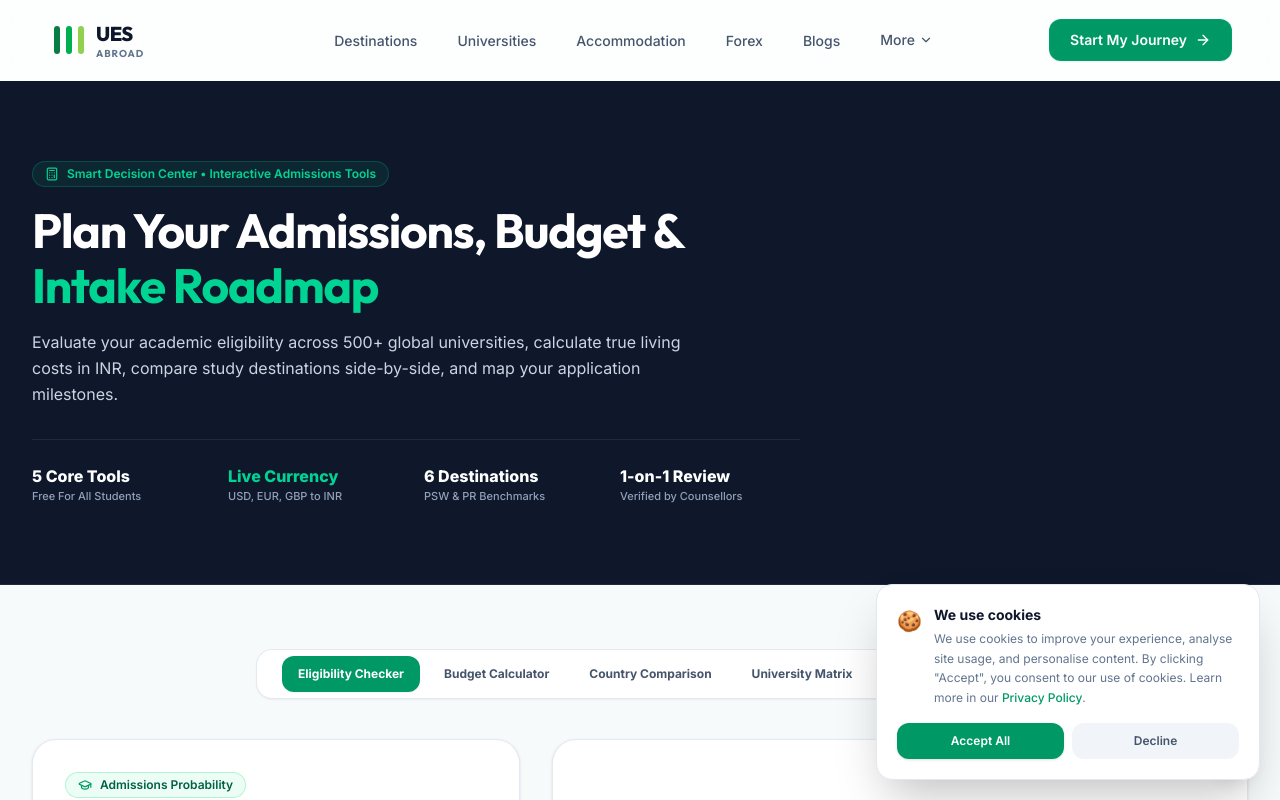
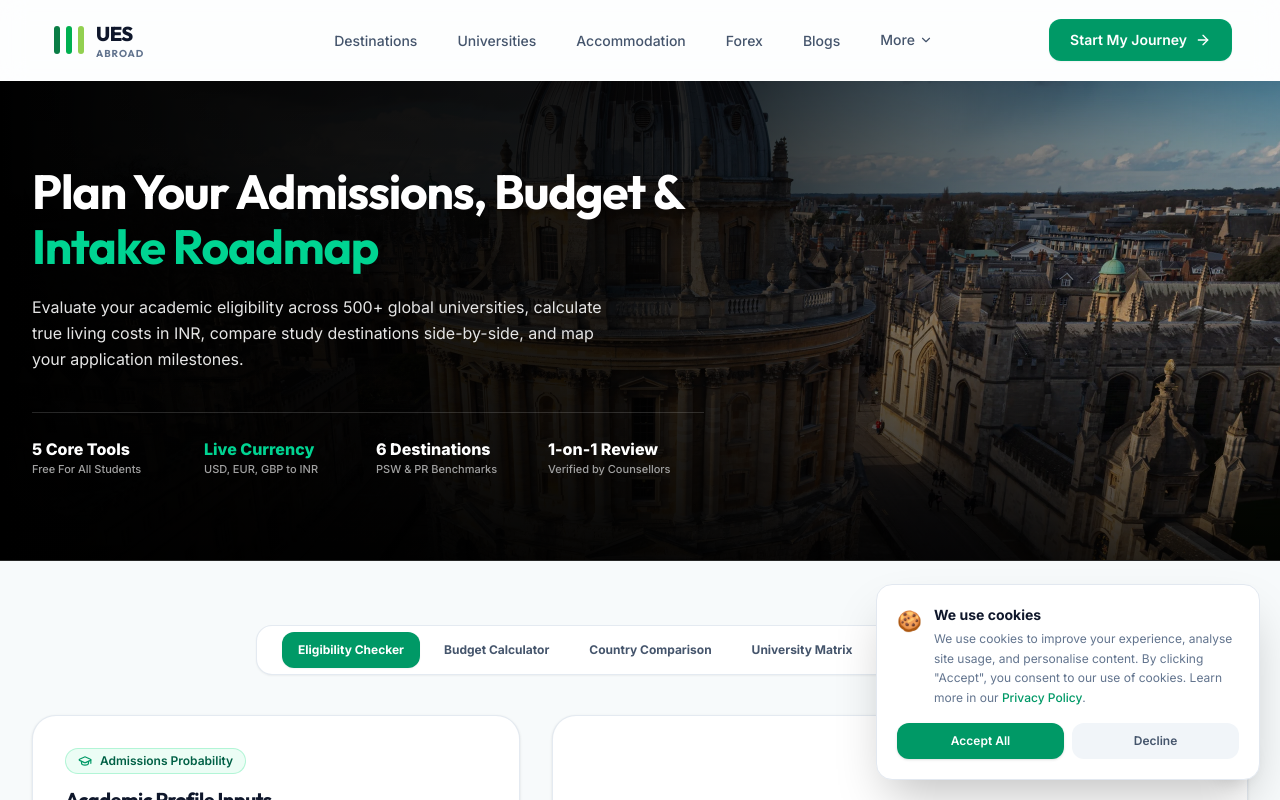
Before and after one commit to Athulkvs04/ues_abroad, a Next.js app: page /tools in a window 1280 px wide. Shown: the top 800 px of the page. Built offline with nearby package versions, Linux system fonts and the light colour scheme.

Commit message:
style: replace dark blue banner in /tools with sleek authentic black hero header

```diff
--- a/src/app/tools/page.tsx
+++ b/src/app/tools/page.tsx
@@ -1,6 +1,7 @@
 "use client";
 
 import React, { useState } from "react";
+import Image from "next/image";
 import Link from "next/link";
 import {
   Calculator,
@@ -315,40 +316,49 @@ export default function DecisionToolsPage() {
 
   return (
     <PublicLayout onOpenConsultModal={() => handleOpenModal("Tools Page Header")}>
-      {/* 1. Executive Light Hero Header */}
-      <section className="bg-slate-900 text-white py-16 sm:py-20 border-b border-slate-800">
-        <div className="container max-w-6xl mx-auto px-4">
-          <div className="max-w-3xl">
-            <div className="inline-flex items-center gap-2 px-3 py-1 rounded-full bg-emerald-500/10 text-emerald-400 border border-emerald-500/25 text-xs font-semibold mb-4">
-              <Calculator className="w-3.5 h-3.5 text-emerald-400" />
-              <span>Smart Decision Center • Interactive Admissions Tools</span>
-            </div>
+      {/* 1. Dramatic Authentic Black Hero Header with Seamless Scrim */}
+      <section className="relative overflow-hidden min-h-[440px] lg:min-h-[480px] flex items-center bg-black text-white border-b border-neutral-800">
+        {/* Full-bleed Real High-Resolution Campus Architecture Landscape */}
+        <div className="absolute inset-0 pointer-events-none select-none">
+          <Image
+            src="/universities/oxford_radcliffe_hero.webp"
+            alt="International Academic Campus and Library Architecture"
+            fill
+            priority
+            className="object-cover object-[center_35%] lg:object-[65%_35%]"
+          />
+          {/* Smooth seamless left scrim: provides authentic contrast directly on pure black canvas */}
+          <div className="absolute inset-0 bg-gradient-to-r from-black via-black/85 via-50% to-transparent" />
+          <div className="absolute inset-0 bg-gradient-to-t from-black/80 via-transparent to-black/30" />
+        </div>
 
+        <div className="container max-w-6xl mx-auto px-4 py-16 lg:py-20 relative z-10">
+          <div className="max-w-2xl">
             <h1 className="text-3xl sm:text-4xl lg:text-5xl font-extrabold text-white tracking-tight leading-[1.15]">
               Plan Your Admissions, Budget &amp;{" "}
               <span className="text-emerald-400">Intake Roadmap</span>
             </h1>
 
-            <p className="mt-4 text-sm sm:text-base text-slate-300 leading-relaxed font-normal max-w-2xl">
+            <p className="mt-5 text-sm sm:text-base text-neutral-200 leading-relaxed font-normal max-w-xl">
               Evaluate your academic eligibility across 500+ global universities, calculate true living costs in INR, compare study destinations side-by-side, and map your application milestones.
             </p>
 
-            <div className="mt-8 pt-6 border-t border-slate-800 grid grid-cols-2 sm:grid-cols-4 gap-4 text-slate-200 text-xs font-medium">
+            <div className="mt-10 pt-6 border-t border-white/15 grid grid-cols-2 sm:grid-cols-4 gap-4 text-neutral-200 text-xs font-medium">
               <div>
                 <strong className="block text-white text-base font-extrabold">5 Core Tools</strong>
-                <span className="text-slate-400 text-[11px]">Free For All Students</span>
+                <span className="text-neutral-400 text-[11px]">Free For All Students</span>
               </div>
               <div>
                 <strong className="block text-emerald-400 text-base font-extrabold">Live Currency</strong>
-                <span className="text-slate-400 text-[11px]">USD, EUR, GBP to INR</span>
+                <span className="text-neutral-400 text-[11px]">USD, EUR, GBP to INR</span>
               </div>
               <div>
                 <strong className="block text-white text-base font-extrabold">6 Destinations</strong>
-                <span className="text-slate-400 text-[11px]">PSW &amp; PR Benchmarks</span>
+                <span className="text-neutral-400 text-[11px]">PSW &amp; PR Benchmarks</span>
               </div>
               <div>
                 <strong className="block text-white text-base font-extrabold">1-on-1 Review</strong>
-                <span className="text-slate-400 text-[11px]">Verified by Counsellors</span>
+                <span className="text-neutral-400 text-[11px]">Verified by Counsellors</span>
               </div>
             </div>
           </div>
@@ -564,7 +574,7 @@ export default function DecisionToolsPage() {
                     <button
                       type="button"
                       onClick={() => handleOpenModal(`Eligibility Review (${eligResult.matchRate}%)`)}
-                      className="w-full mt-6 py-3 rounded-xl bg-slate-900 hover:bg-emerald-600 text-white font-extrabold text-xs uppercase tracking-wider transition-all shadow-xs cursor-pointer"
+                      className="w-full mt-6 py-3.5 rounded-xl bg-emerald-600 hover:bg-emerald-700 text-white font-extrabold text-xs uppercase tracking-wider transition-all shadow-sm cursor-pointer"
                     >
                       Discuss These Matches with a UES Counselor
                     </button>
```
